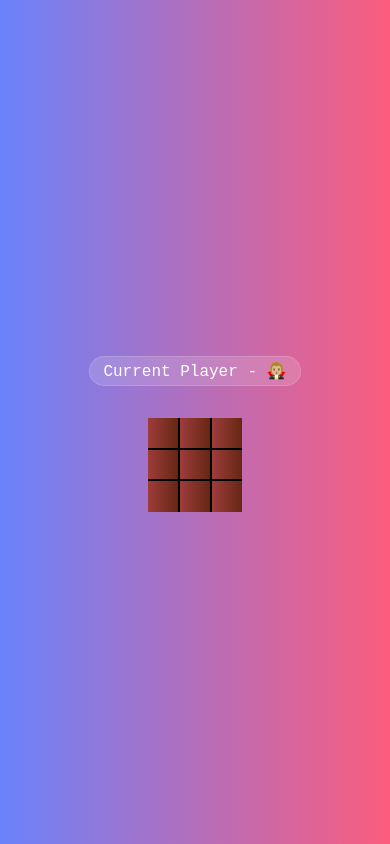
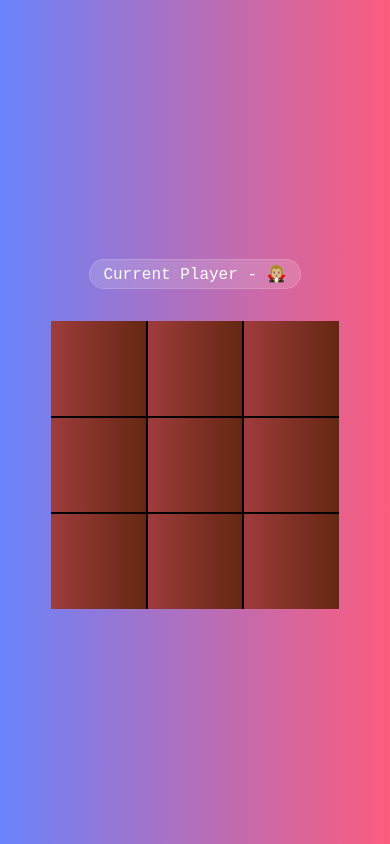
Before and after one commit to YashMishra0101/Tic-Tac-Toe, a plain HTML site: page index.html in a window 390 px wide. Drawn offline with Linux system fonts and the light colour scheme; a web font is replaced by a local one.

Commit message:
minor changes in css code

```diff
--- a/style.css
+++ b/style.css
@@ -5,16 +5,6 @@
     padding: 0;
     box-sizing: border-box;
     font-family: 'Chivo Mono', monospace;
-}
-
-
-
-@media (max-width: 450px) {
-    .tic-tac-toe {
-        grid-template-rows: repeat(3, 25vw);
-        grid-template-columns: repeat(3, 25vw);
-    }
-
 }
 
 
@@ -40,8 +30,8 @@
 .tic-tac-toe{
     margin-top: 2rem;
     display: grid;
-    grid-template-columns:repeat(3,8vw);
-    grid-template-rows:repeat(3,8vw);
+    grid-template-columns:repeat(3,6rem);
+    grid-template-rows:repeat(3,6rem);
     place-content: center;
     user-select: none;
 
@@ -53,7 +43,7 @@
     justify-content: center;
     align-items: center;
     border: 1px solid black;;
-    font-size:6vw; /* sccren ke according font size change honga*/
+    font-size:4rem; /* sccren ke according font size change honga*/
     cursor: pointer;
     background-image: linear-gradient(to right, #9e3c3c, #652712);
     overflow: hidden;
```
Also changed, not shown: 1 other file.
